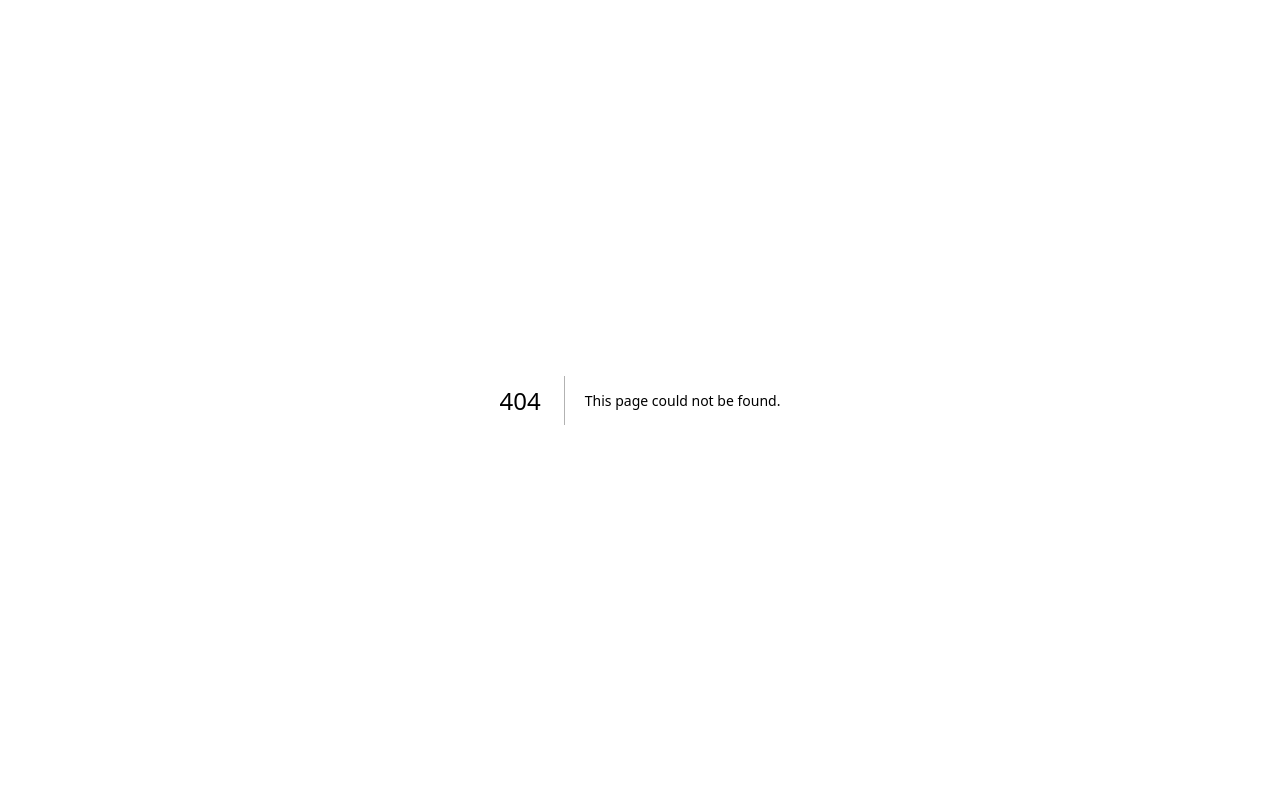
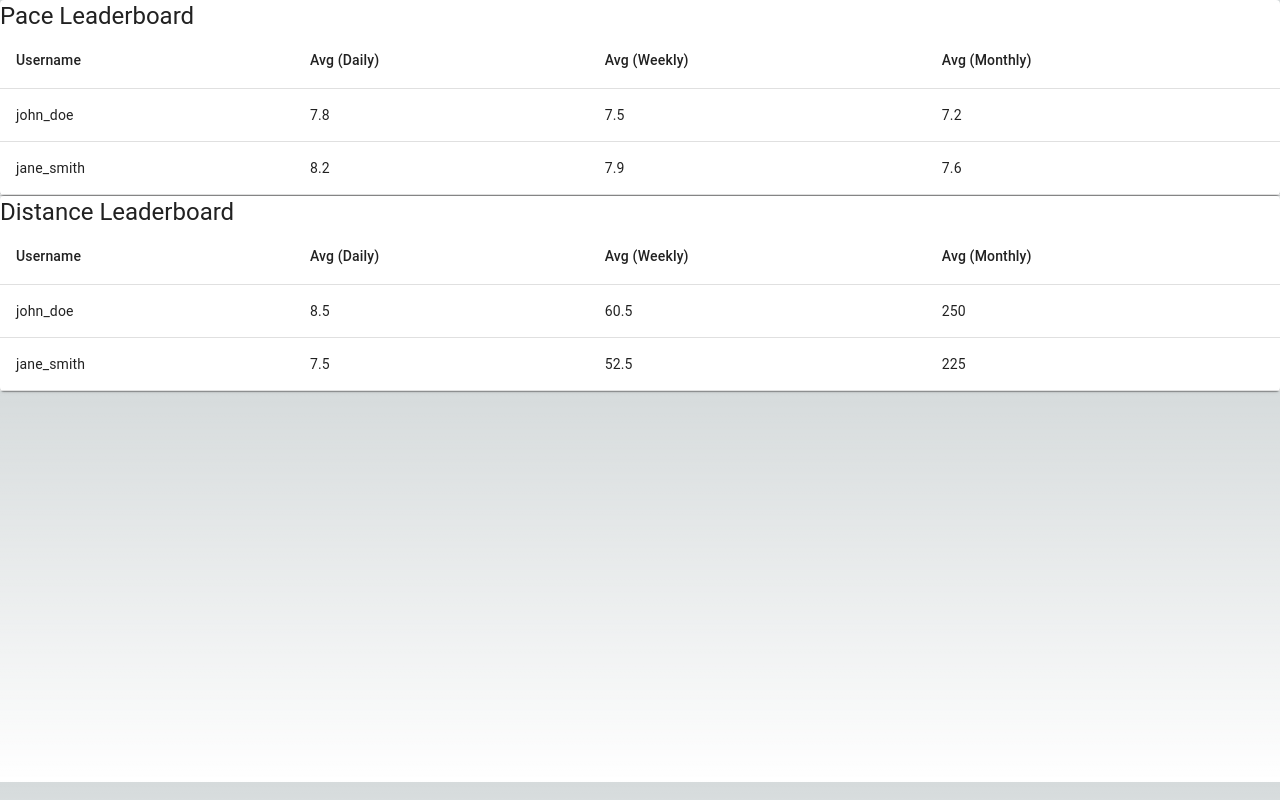
Before and after one commit to thuy0605/FitRank, a Next.js app: page /leaderboard in a window 1280 px wide. Before the commit this address had no page. Built offline with nearby package versions, Linux system fonts and the light colour scheme.

Commit message:
feat: add leaderboard

```diff
--- /dev/null
+++ b/app/(components)/Leaderboard.js
@@ -0,0 +1,118 @@
+"use client";
+import React, { useState, useEffect } from "react";
+import {
+  Table,
+  TableHead,
+  TableRow,
+  TableCell,
+  TableBody,
+  Paper,
+  Divider,
+  Typography,
+} from "@mui/material";
+
+const Leaderboard = ({ initialData }) => {
+  const [leaderboardData, setLeaderboardData] = useState(initialData);
+
+  // Simulate real-time updates every 5 seconds
+  useEffect(() => {
+    const intervalId = setInterval(() => {
+      // Simulate new data
+      const newData = {
+        paceBoardLeader: {
+          activityName: "Running",
+          leaderBoard: [
+            {
+              username: "john_doe",
+              averagePaceDaily: 7.8,
+              averagePaceWeekly: 7.5,
+              averagePaceMonthly: 7.2,
+            },
+            {
+              username: "jane_smith",
+              averagePaceDaily: 8.2,
+              averagePaceWeekly: 7.9,
+              averagePaceMonthly: 7.6,
+            },
+            // Add more users as needed
+          ],
+        },
+        distanceBoardLeader: {
+          activityName: "Running",
+          leaderBoard: [
+            {
+              username: "john_doe",
+              averageDistanceDaily: 8.5,
+              averageDistanceWeekly: 60.5,
+              averageDistanceMonthly: 250.0,
+            },
+            {
+              username: "jane_smith",
+              averageDistanceDaily: 7.5,
+              averageDistanceWeekly: 52.5,
+              averageDistanceMonthly: 225.0,
+            },
+          ],
+        },
+      };
+
+      setLeaderboardData(newData);
+    }, 5000);
+
+    // Cleanup interval on component unmount
+    return () => clearInterval(intervalId);
+  }, []);
+
+  const renderLeaderboard = (leaderboard) => {
+    return (
+      <Table>
+        <TableHead>
+          <TableRow>
+            <TableCell>Username</TableCell>
+            <TableCell>Avg (Daily)</TableCell>
+            <TableCell>Avg (Weekly)</TableCell>
+            <TableCell>Avg (Monthly)</TableCell>
+          </TableRow>
+        </TableHead>
+        <TableBody>
+          {leaderboard.map((user) => (
+            <TableRow key={user.username}>
+              <TableCell>{user.username}</TableCell>
+              <TableCell>
+                {user.averagePaceDaily || user.averageDistanceDaily}
+              </TableCell>
+              <TableCell>
+                {user.averagePaceWeekly || user.averageDistanceWeekly}
+              </TableCell>
+              <TableCell>
+                {user.averagePaceMonthly || user.averageDistanceMonthly}
+              </TableCell>
+            </TableRow>
+          ))}
+        </TableBody>
+      </Table>
+    );
+  };
+
+  return (
+    <div>
+      <Paper className="">
+        <Typography variant="h5" component="div">
+          Pace Leaderboard
+        </Typography>
+        {renderLeaderboard(leaderboardData.paceBoardLeader.leaderBoard)}
+      </Paper>
+
+      <Divider />
+
+      <Paper>
+        <Typography variant="h5" component="div">
+          Distance Leaderboard
+        </Typography>
+        {renderLeaderboard(leaderboardData.distanceBoardLeader.leaderBoard)}
+      </Paper>
+    </div>
+  );
+};
+
+export default Leaderboard;
--- /dev/null
+++ b/app/(mock)/leaderboardData.json
@@ -0,0 +1,36 @@
+{
+  "paceBoardLeader": {
+    "activityName": "Running",
+    "leaderBoard": [
+      {
+        "username": "john_doe",
+        "averagePaceDaily": 8.5,
+        "averagePaceWeekly": 8.2,
+        "averagePaceMonthly": 7.8
+      },
+      {
+        "username": "jane_smith",
+        "averagePaceDaily": 9.0,
+        "averagePaceWeekly": 8.7,
+        "averagePaceMonthly": 8.3
+      }
+    ]
+  },
+  "distanceBoardLeader": {
+    "activityName": "Running",
+    "leaderBoard": [
+      {
+        "username": "john_doe",
+        "averageDistanceDaily": 5.0,
+        "averageDistanceWeekly": 35.0,
+        "averageDistanceMonthly": 150.0
+      },
+      {
+        "username": "jane_smith",
+        "averageDistanceDaily": 4.5,
+        "averageDistanceWeekly": 31.5,
+        "averageDistanceMonthly": 135.0
+      }
+    ]
+  }
+}
--- /dev/null
+++ b/app/leaderboard/page.js
@@ -0,0 +1,8 @@
+import Leaderboard from "../(components)/Leaderboard";
+
+export default async function LeaderboardPage() {
+  const leaderboardData = JSON.parse(
+    JSON.stringify(await import("@/app/(mock)/leaderboardData.json"))
+  );
+  return <Leaderboard initialData={leaderboardData} />;
+}
```
Also changed, not shown: ai/exerciseModel.js (+31 -18 lines).
